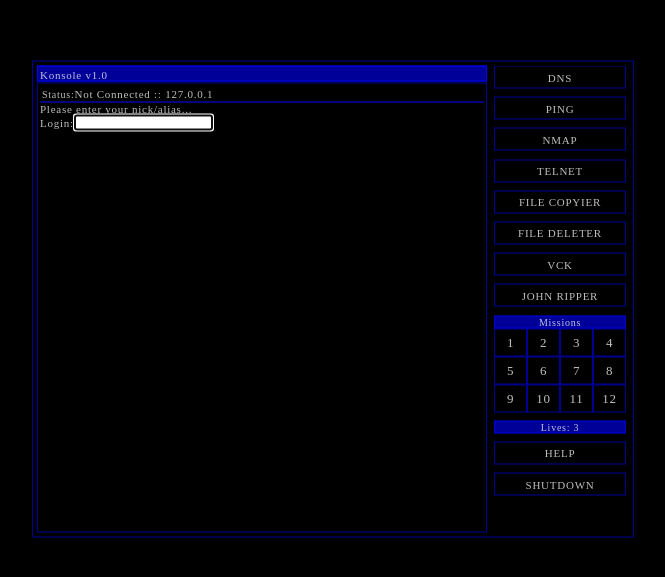
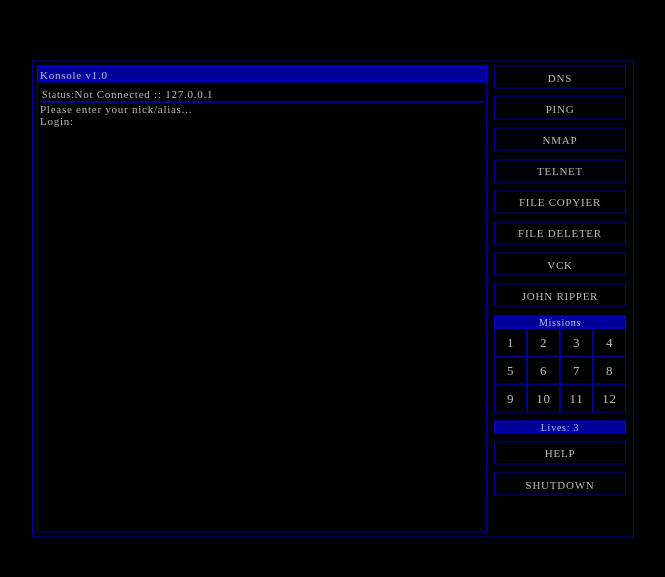
Before and after one commit to iArmanKarimi/Hacker-Cyber-Warfare, a React (Vite) app: page / in a window 1280 px wide. Shown: the part 109-686 px from the top of the page, without its empty margins (315-980 px from the left). Built offline with nearby package versions, Linux system fonts and the light colour scheme; a web font is replaced by a local one.

Commit message:
update id

```diff
--- a/src/Component/css/PromptLine.css
+++ b/src/Component/css/PromptLine.css
@@ -1,4 +1,4 @@
-#prompt {
+#prompt-line-input {
   border: none;
   outline: none;
   background: transparent;
```
